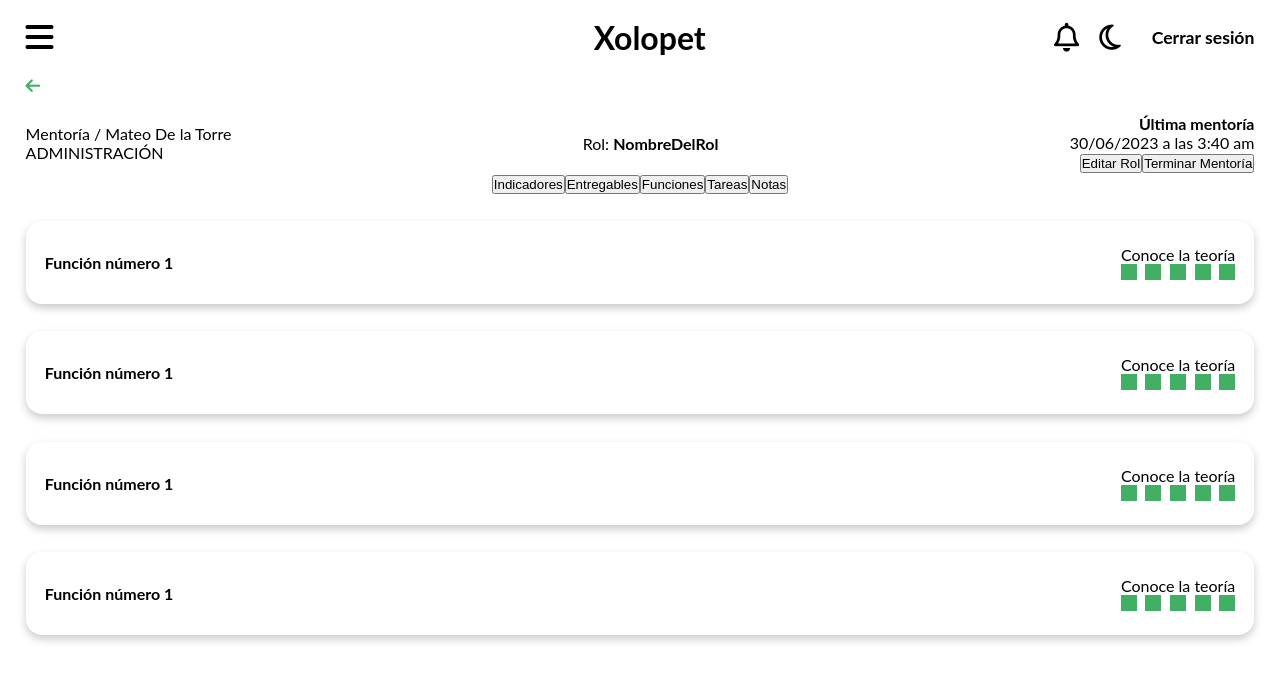
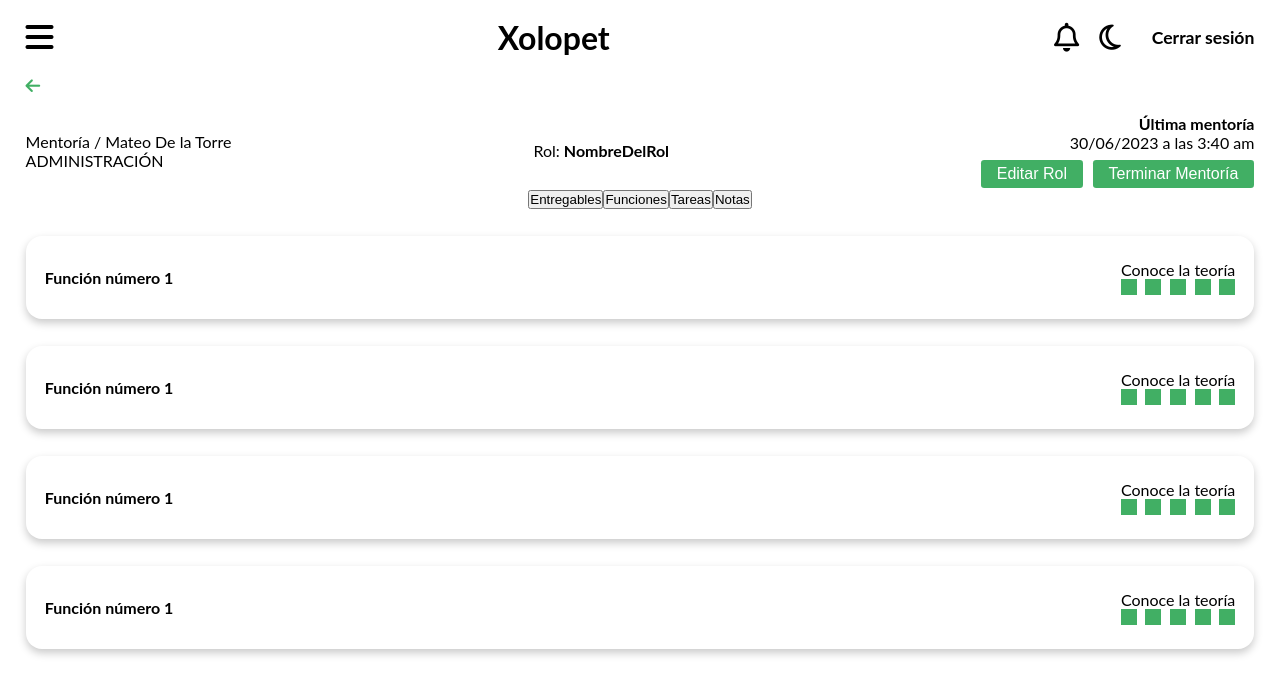
Before and after one commit to MariJoaqui/Ejercicio-Frontend-React, a React (Create React App) app: page / in a window 1280 px wide. Shown: the top 694 px of the page. Built offline with nearby package versions, Linux system fonts and the light colour scheme.

Commit message:
Agregados más componentes

```diff
--- /dev/null
+++ b/src/components/Button/Button.css
@@ -0,0 +1,10 @@
+.button {
+  background: #41AF64;
+  border: none;
+  border-radius: 0.2rem;
+  color: #FFFFFF;
+  cursor: pointer;
+  font-size: 1rem;
+  margin: 0.5rem 0 0 0.6rem;
+  padding: 0.3rem 1rem;
+}
--- /dev/null
+++ b/src/components/Button/Button.js
@@ -0,0 +1,12 @@
+import React from 'react';
+import './Button.css';
+
+function Button( props ) {
+  return (
+    <button className='button'>
+      { props.title }
+    </button>
+  );
+}
+
+export default Button;
--- a/src/components/Information/Information.js
+++ b/src/components/Information/Information.js
@@ -1,5 +1,8 @@
 import React from 'react';
 import './Information.css';
+
+// Components
+import Button from '../Button/Button';
 
 function Information( props ) {
   return (
@@ -15,8 +18,8 @@
         <p><strong>Última mentoría</strong></p>
         <p>30/06/2023 a las 3:40 am</p>
         <div>
-          <button>Editar Rol</button>
-          <button>Terminar Mentoría</button>
+          <Button title='Editar Rol' />
+          <Button title='Terminar Mentoría' />
         </div>
       </div>
     </div>
--- a/src/components/Navbar/Navbar.css
+++ b/src/components/Navbar/Navbar.css
@@ -1,9 +1,5 @@
 .left-section i {
   font-size: 2rem;
-}
-
-.center-section h1 {
-  margin-left: 12rem;
 }
 
 .right-section i {
--- a/src/components/Template/Template.js
+++ b/src/components/Template/Template.js
@@ -19,7 +19,7 @@
       <Information />
 
       <div className='center-buttons'>
-        <button>Indicadores</button>
+
         <button>Entregables</button>
         <button>Funciones</button>
         <button>Tareas</button>
```
